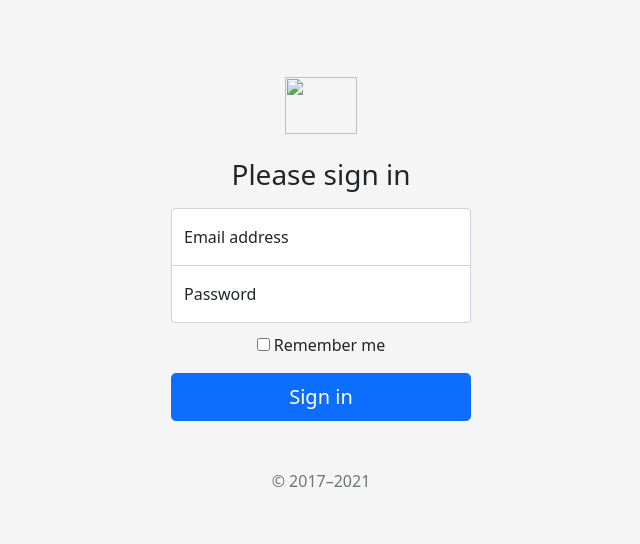
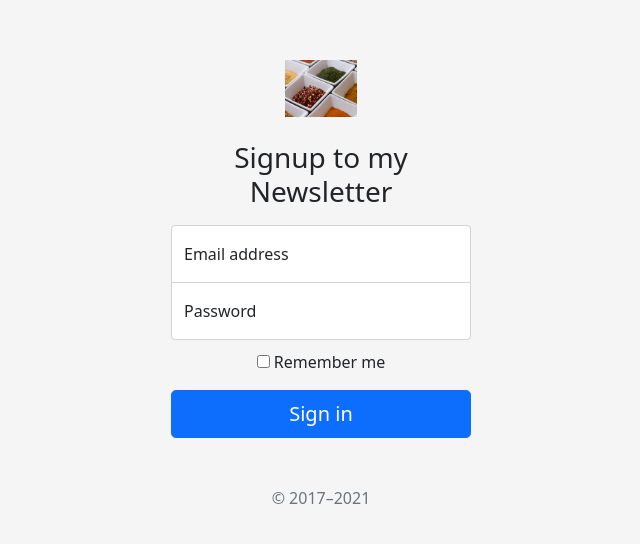
Before and after one commit to joshraiborde/Newsletter-Signup, a plain HTML site: page signup.html in a window 1280 px wide. Shown: the part 107-651 px from the top of the page, without its empty margins (319-959 px from the left). Drawn offline with nearby package versions, Linux system fonts and the light colour scheme.

Commit message:
added photo, changed h1 to signup to my newsletter

```diff
--- a/signup.html
+++ b/signup.html
@@ -76,12 +76,12 @@
       <form>
         <img
           class="mb-4"
-          src="/docs/5.1/assets/brand/bootstrap-logo.svg"
-          alt=""
+          src="images/cooking.jpeg"
+          alt="cooking-logo"
           width="72"
           height="57"
         />
-        <h1 class="h3 mb-3 fw-normal">Please sign in</h1>
+        <h1 class="h3 mb-3 fw-normal">Signup to my Newsletter</h1>
 
         <div class="form-floating">
           <input
```
